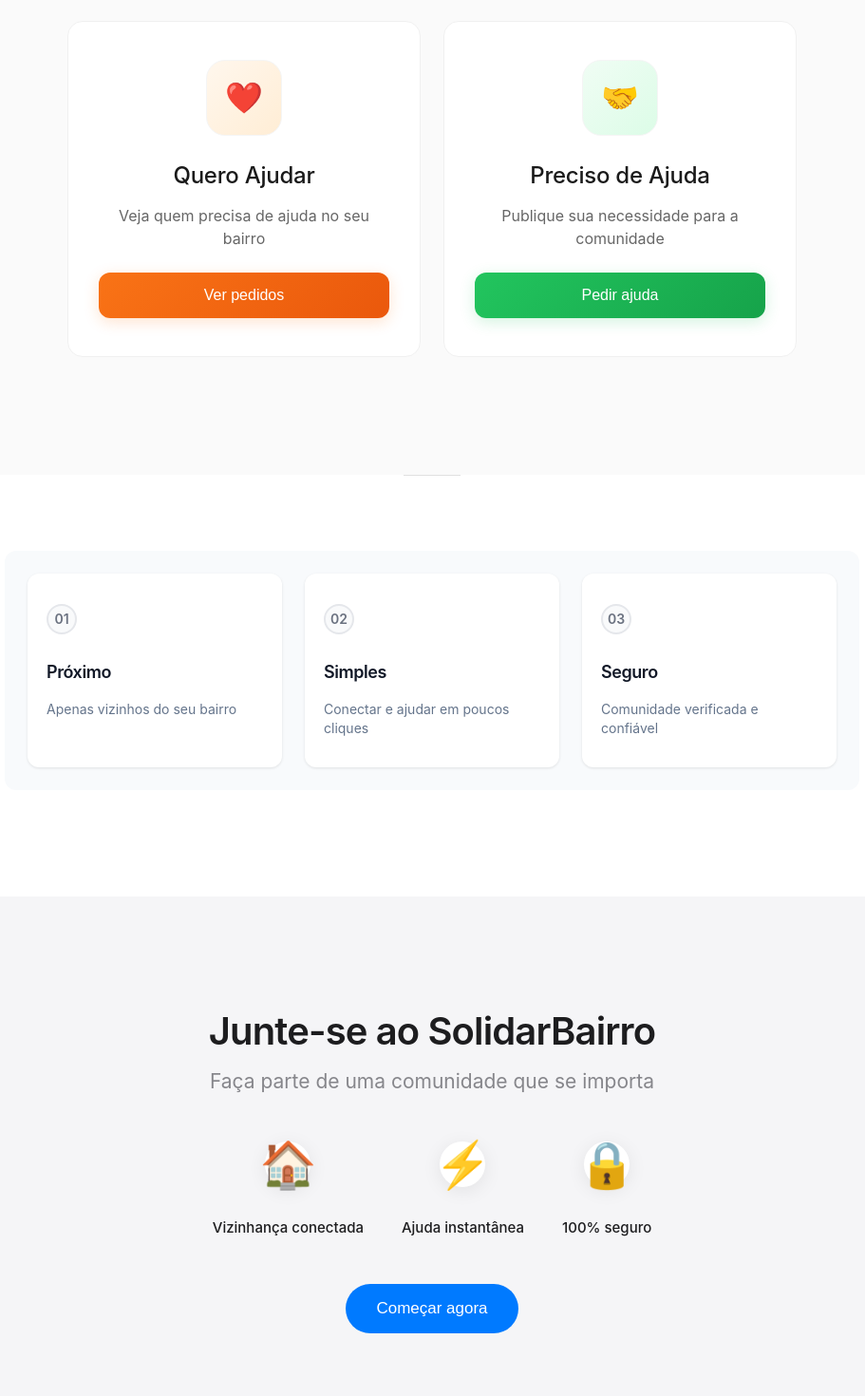
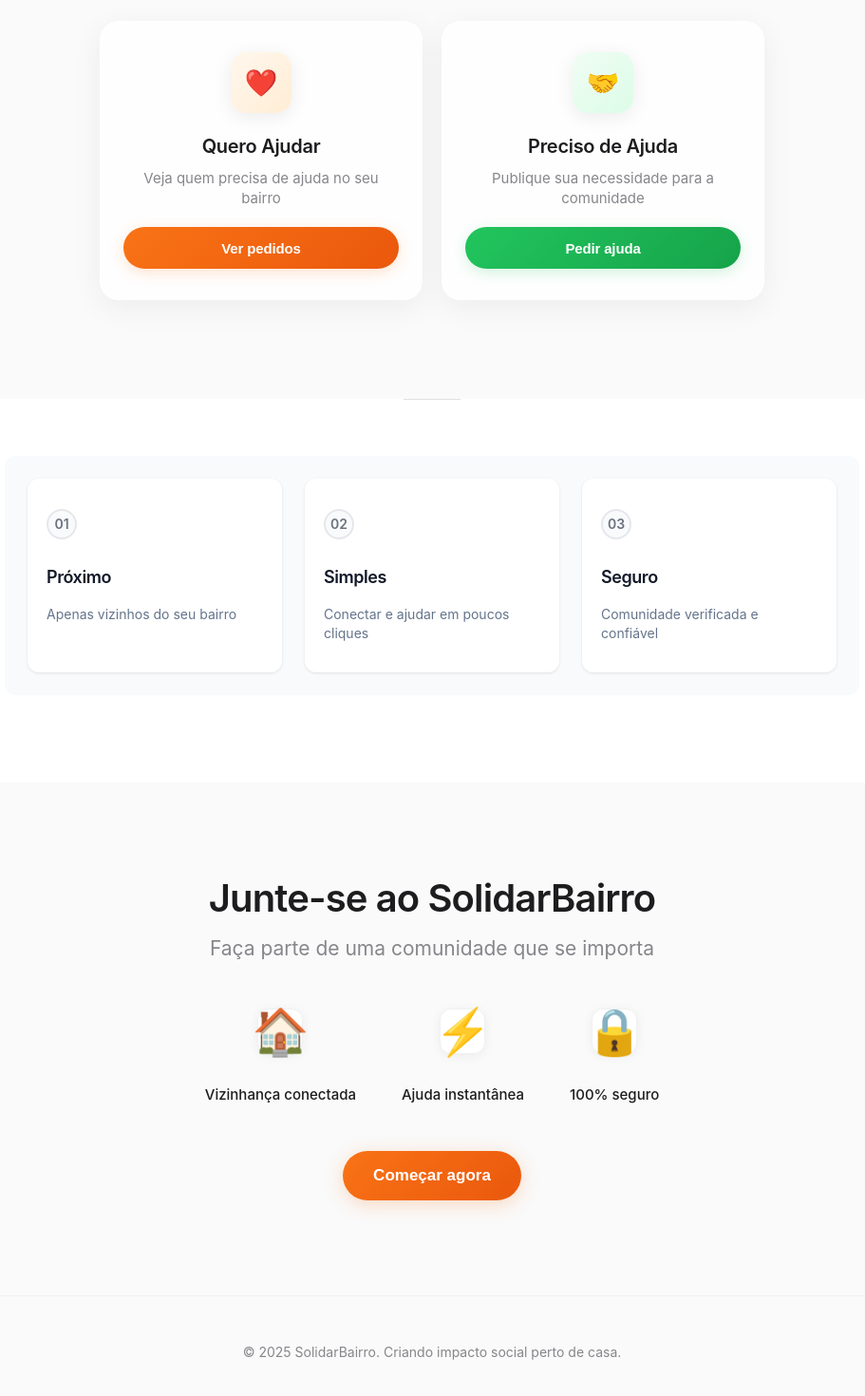
Before and after one commit to PabloAlexF/Solidar-bairro, a React (Create React App) app: page / in a window 1280 px wide. Shown: the part 280-1750 px from the top of the page at 95% size, without its empty margins (185-1096 px from the left). Built offline with nearby package versions, Linux system fonts and the light colour scheme.

Commit message:
Melhorando parte visual do site.

```diff
--- a/src/components/Header.css
+++ b/src/components/Header.css
@@ -581,14 +581,14 @@
 .auth-modal .modal-icon {
   width: 64px;
   height: 64px;
-  background: linear-gradient(135deg, #007aff, #5856d6);
+  background: linear-gradient(135deg, var(--primary), #ea580c);
   border-radius: 50%;
   display: flex;
   align-items: center;
   justify-content: center;
   font-size: 28px;
   margin: 0 auto 24px;
-  box-shadow: 0 8px 32px rgba(0, 122, 255, 0.3);
+  box-shadow: 0 8px 32px rgba(249, 115, 22, 0.3);
   border: 3px solid rgba(255, 255, 255, 0.3);
 }
 
@@ -640,8 +640,8 @@
 }
 
 .auth-modal .form-input:focus {
-  border-color: #007aff;
-  box-shadow: 0 0 0 4px rgba(0, 122, 255, 0.1);
+  border-color: var(--primary);
+  box-shadow: 0 0 0 4px rgba(249, 115, 22, 0.1);
   background: rgba(255, 255, 255, 0.95);
   transform: translateY(-1px);
 }
@@ -656,15 +656,15 @@
 }
 
 .auth-modal .btn-primary {
-  background: linear-gradient(135deg, #007aff, #5856d6);
-  box-shadow: 0 4px 20px rgba(0, 122, 255, 0.3);
+  background: linear-gradient(135deg, var(--primary), #ea580c);
+  box-shadow: 0 4px 20px rgba(249, 115, 22, 0.3);
   border: none;
   color: white;
 }
 
 .auth-modal .btn-primary:hover {
   transform: translateY(-2px);
-  box-shadow: 0 8px 30px rgba(0, 122, 255, 0.4);
+  box-shadow: 0 8px 30px rgba(249, 115, 22, 0.4);
   filter: brightness(1.05);
 }
 
@@ -675,7 +675,7 @@
 }
 
 .auth-modal .link-btn {
-  color: #007aff;
+  color: var(--primary);
   font-weight: 600;
   background: none;
   border: none;
--- a/src/styles/pages/CadastroFamilia.css
+++ b/src/styles/pages/CadastroFamilia.css
@@ -94,7 +94,7 @@
   left: 0;
   width: 40px;
   height: 3px;
-  background: linear-gradient(135deg, #007aff, #5856d6);
+  background: linear-gradient(135deg, var(--primary), #ea580c);
   border-radius: 2px;
 }
 
@@ -128,8 +128,8 @@
 .form-group select:focus,
 .form-group textarea:focus {
   outline: none;
-  border-color: #007aff;
-  box-shadow: 0 0 0 4px rgba(0, 122, 255, 0.1);
+  border-color: var(--primary);
+  box-shadow: 0 0 0 4px rgba(249, 115, 22, 0.1);
   transform: translateY(-1px);
 }
 
@@ -176,7 +176,7 @@
   left: -100%;
   width: 100%;
   height: 100%;
-  background: linear-gradient(90deg, transparent, rgba(0, 122, 255, 0.1), transparent);
+  background: linear-gradient(90deg, transparent, rgba(249, 115, 22, 0.1), transparent);
   transition: left 0.6s;
 }
 
@@ -195,7 +195,7 @@
   width: 20px;
   height: 20px;
   margin: 0;
-  accent-color: #007aff;
+  accent-color: var(--primary);
 }
 
 .radio-option span {
@@ -206,14 +206,14 @@
 }
 
 .radio-option input:checked + span {
-  color: #007aff;
+  color: var(--primary);
   font-weight: 600;
 }
 
 .radio-option:has(input:checked) {
-  background: rgba(0, 122, 255, 0.05);
-  border-color: #007aff;
-  box-shadow: 0 8px 25px rgba(0, 122, 255, 0.15);
+  background: rgba(249, 115, 22, 0.05);
+  border-color: var(--primary);
+  box-shadow: 0 8px 25px rgba(249, 115, 22, 0.15);
 }
 
 .radio-checker {
@@ -268,7 +268,7 @@
   width: 20px;
   height: 20px;
   margin: 0;
-  accent-color: #007aff;
+  accent-color: var(--primary);
 }
 
 .checkbox-group label {
@@ -280,8 +280,8 @@
 }
 
 .checkbox-group:has(input:checked) {
-  background: rgba(0, 122, 255, 0.05);
-  border-color: #007aff;
+  background: rgba(249, 115, 22, 0.05);
+  border-color: var(--primary);
 }
 
 .map-btn {
@@ -289,7 +289,7 @@
   align-items: center;
   gap: 8px;
   padding: 16px 24px;
-  background: linear-gradient(135deg, #007aff, #5856d6);
+  background: linear-gradient(135deg, var(--primary), #ea580c);
   color: white;
   border: none;
   border-radius: 50px;
@@ -297,12 +297,12 @@
   font-weight: 600;
   cursor: pointer;
   transition: all 0.3s ease;
-  box-shadow: 0 4px 20px rgba(0, 122, 255, 0.3);
+  box-shadow: 0 4px 20px rgba(249, 115, 22, 0.3);
 }
 
 .map-btn:hover {
   transform: translateY(-2px);
-  box-shadow: 0 8px 30px rgba(0, 122, 255, 0.4);
+  box-shadow: 0 8px 30px rgba(249, 115, 22, 0.4);
   filter: brightness(1.05);
 }
 
@@ -333,15 +333,15 @@
 }
 
 .form-actions .btn-primary {
-  background: linear-gradient(135deg, #007aff, #5856d6);
+  background: linear-gradient(135deg, var(--primary), #ea580c);
   color: white;
   border: none;
-  box-shadow: 0 4px 20px rgba(0, 122, 255, 0.3);
+  box-shadow: 0 4px 20px rgba(249, 115, 22, 0.3);
 }
 
 .form-actions .btn-primary:hover {
   transform: translateY(-2px);
-  box-shadow: 0 8px 30px rgba(0, 122, 255, 0.4);
+  box-shadow: 0 8px 30px rgba(249, 115, 22, 0.4);
   filter: brightness(1.05);
 }
 
--- a/src/styles/pages/Home.css
+++ b/src/styles/pages/Home.css
@@ -5,7 +5,7 @@
 }
 
 .hero-section {
-  padding: 100px 0 60px;
+  padding: 80px 0 40px;
   text-align: center;
 }
 
@@ -43,17 +43,18 @@
 .options-grid {
   display: grid;
   grid-template-columns: repeat(2, 1fr);
-  gap: 24px;
-  max-width: 800px;
+  gap: 20px;
+  max-width: 700px;
   margin: 0 auto;
   align-items: stretch;
 }
 
 .option-card {
-  background: white;
-  border: 1px solid #f0f0f0;
-  border-radius: 16px;
-  padding: 40px 32px;
+  background: rgba(255, 255, 255, 0.8);
+  backdrop-filter: blur(20px);
+  border: 1px solid rgba(255, 255, 255, 0.2);
+  border-radius: 20px;
+  padding: 32px 24px;
   text-align: center;
   transition: all 0.4s cubic-bezier(0.4, 0, 0.2, 1);
   cursor: pointer;
@@ -66,6 +67,7 @@
   display: flex;
   flex-direction: column;
   justify-content: space-between;
+  box-shadow: 0 8px 32px rgba(0, 0, 0, 0.06);
 }
 
 .option-card:nth-child(1) {
@@ -93,22 +95,24 @@
 }
 
 .option-card:hover {
-  transform: translateY(-8px) rotate(0deg);
-  box-shadow: 0 20px 40px rgba(0, 0, 0, 0.08);
-  border-color: #e0e0e0;
+  transform: translateY(-6px) rotate(0deg);
+  box-shadow: 0 16px 48px rgba(0, 0, 0, 0.12);
+  border-color: rgba(255, 255, 255, 0.4);
+  background: rgba(255, 255, 255, 0.9);
 }
 
 .option-icon {
-  width: 80px;
-  height: 80px;
-  border-radius: 20px;
+  width: 64px;
+  height: 64px;
+  border-radius: 16px;
   display: flex;
   align-items: center;
   justify-content: center;
-  font-size: 32px;
-  margin: 0 auto 24px;
+  font-size: 28px;
+  margin: 0 auto 20px;
   transition: all 0.4s cubic-bezier(0.4, 0, 0.2, 1);
-  border: 1px solid #f5f5f5;
+  border: none;
+  box-shadow: 0 4px 20px rgba(0, 0, 0, 0.08);
 }
 
 .option-icon.primary {
@@ -126,36 +130,38 @@
 }
 
 .option-title {
-  font-size: 24px;
-  font-weight: 500;
-  color: #1a1a1a;
-  margin-bottom: 12px;
-  letter-spacing: -0.01em;
+  font-size: 20px;
+  font-weight: 600;
+  color: #1d1d1f;
+  margin-bottom: 8px;
+  letter-spacing: -0.015em;
 }
 
 .option-description {
-  color: #666;
-  margin-bottom: 24px;
-  line-height: 1.5;
-  font-size: 16px;
+  color: #86868b;
+  margin-bottom: 20px;
+  line-height: 1.4;
+  font-size: 15px;
   flex-grow: 1;
+  font-weight: 400;
 }
 
 .option-button {
   width: 100%;
-  padding: 14px 24px;
+  padding: 12px 20px;
   border: none;
-  border-radius: 12px;
-  font-size: 16px;
-  font-weight: 500;
+  border-radius: 50px;
+  font-size: 15px;
+  font-weight: 600;
   cursor: pointer;
   transition: all 0.3s cubic-bezier(0.4, 0, 0.2, 1);
   position: relative;
   overflow: hidden;
-  height: 48px;
+  height: 44px;
   display: flex;
   align-items: center;
   justify-content: center;
+  letter-spacing: -0.01em;
 }
 
 .option-button::before {
@@ -199,8 +205,8 @@
 
 .info-section {
   background: white;
-  padding: 80px 0;
-  margin-top: 60px;
+  padding: 60px 0;
+  margin-top: 40px;
   position: relative;
 }
 
@@ -294,10 +300,10 @@
   font-weight: 400;
 }
 
-/* Join Section - Apple Style */
+/* Join Section - Clean Minimalist Style */
 .join-section {
-  background: #f5f5f7;
-  padding: 120px 0;
+  background: #fafafa;
+  padding: 100px 0;
   text-align: center;
   position: relative;
 }
@@ -327,7 +333,7 @@
 .join-features {
   display: flex;
   justify-content: center;
-  gap: 40px;
+  gap: 48px;
   margin-bottom: 48px;
   opacity: 0;
   transform: translateY(20px);
@@ -345,18 +351,20 @@
   width: 48px;
   height: 48px;
   background: white;
-  border-radius: 50%;
+  border: 1px solid #f0f0f0;
+  border-radius: 12px;
   display: flex;
   align-items: center;
   justify-content: center;
   font-size: 20px;
-  box-shadow: 0 4px 20px rgba(0, 0, 0, 0.08);
+  box-shadow: 0 2px 12px rgba(0, 0, 0, 0.06);
   transition: all 0.3s ease;
 }
 
 .feature:hover .feature-icon {
   transform: translateY(-2px);
-  box-shadow: 0 8px 25px rgba(0, 0, 0, 0.12);
+  box-shadow: 0 4px 20px rgba(0, 0, 0, 0.1);
+  border-color: #e0e0e0;
 }
 
 .feature span {
@@ -366,32 +374,33 @@
 }
 
 .join-button {
-  background: #007aff;
+  background: linear-gradient(135deg, var(--primary), #ea580c);
   color: white;
   border: none;
-  border-radius: 980px;
+  border-radius: 50px;
   padding: 16px 32px;
   font-size: 17px;
-  font-weight: 500;
+  font-weight: 600;
   cursor: pointer;
   transition: all 0.3s ease;
   min-width: 160px;
   opacity: 0;
   transform: translateY(20px);
   animation: fadeInUp 0.8s ease-out 0.5s forwards;
+  box-shadow: 0 4px 20px rgba(249, 115, 22, 0.25);
 }
 
 .join-button:hover {
-  background: #0056cc;
-  transform: translateY(-1px);
-  box-shadow: 0 8px 25px rgba(0, 122, 255, 0.3);
+  transform: translateY(-2px);
+  box-shadow: 0 8px 30px rgba(249, 115, 22, 0.35);
+  filter: brightness(1.05);
 }
 
 .home-footer {
-  background: #f5f5f7;
+  background: #fafafa;
   padding: 48px 0;
   text-align: center;
-  border-top: 1px solid #d2d2d7;
+  border-top: 1px solid #f0f0f0;
 }
 
 .home-footer p {
```
